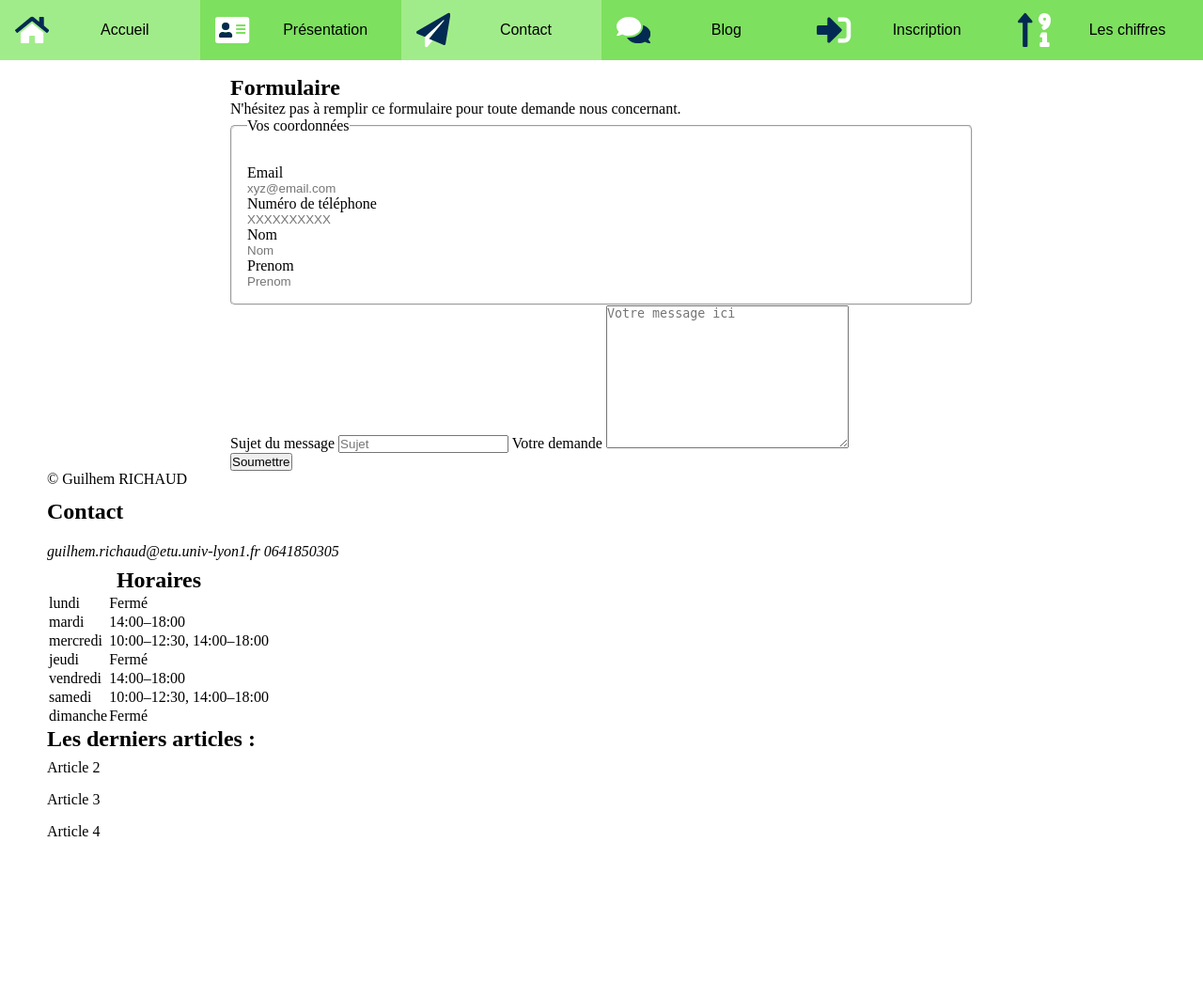
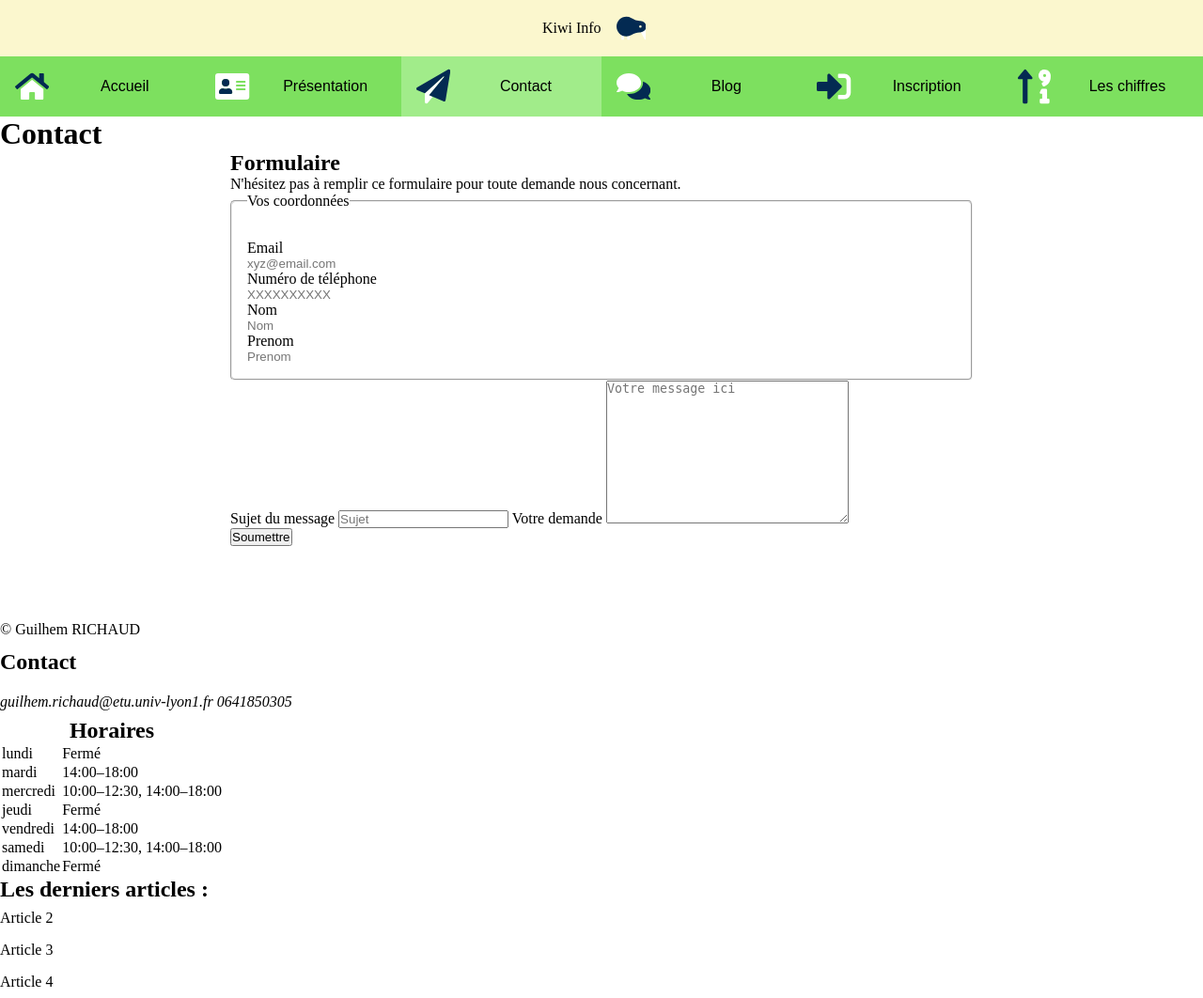
Before and after one commit to guiphaniel/kiwi-info, a PHP site: page /contact.html in a window 1280 px wide. Shown: the whole page at 94% size. Before the commit the page ends 890 px from the top, so only its background shows below. Run offline with PHP 8.4, Linux system fonts and the light colour scheme.

Commit message:
add logo

```diff
--- a/articles/article1.html
+++ b/articles/article1.html
@@ -9,6 +9,10 @@
 </head>
 <body>
     <header>
+        <div id="logo-group">
+            <p>Kiwi Info</p>
+            <svg aria-hidden="true" focusable="false" data-prefix="fad" data-icon="kiwi-bird" role="img" xmlns="http://www.w3.org/2000/svg" viewBox="0 0 576 512" id="logo"><g class="fa-group"><path fill="currentColor" d="M144 410v54a16 16 0 0 1-16 16h-16a16 16 0 0 1-16-16v-73.69A190.9 190.9 0 0 0 144 410zm432-186a112 112 0 0 1-102.62 111.61l72.54 136.05A16 16 0 0 0 560 480a16.2 16.2 0 0 0 3.95-.5A16 16 0 0 0 576 464V224zM208 415.32V464a16 16 0 0 0 16 16h16a16 16 0 0 0 16-16v-58.95a191 191 0 0 1-48 10.27z" class="fa-secondary"></path><path fill="currentColor" d="M464 112h-15.74a260.23 260.23 0 0 1-147.74-46.24q-6.09-4.22-12.52-7.94v-.13A191.08 191.08 0 0 0 192 32C86 32 0 118 0 224s86 192 192 192a191.08 191.08 0 0 0 96-25.69v-.2c2.83-1.61 5.61-3.28 8.33-5.05C342 355.33 393.58 336.1 448 336h16a112 112 0 0 0 0-224zm0 136a24 24 0 1 1 24-24 24 24 0 0 1-24 24z" class="fa-primary"></path></g></svg>
+        </div>
         <nav id="navbar">
             <input type="checkbox" name="checkNav" id="checkNav">
             <span id="checkNavSpan"></span>
--- a/articles/article2.html
+++ b/articles/article2.html
@@ -10,6 +10,10 @@
 </head>
 <body>
     <header>
+        <div id="logo-group">
+            <p>Kiwi Info</p>
+            <svg aria-hidden="true" focusable="false" data-prefix="fad" data-icon="kiwi-bird" role="img" xmlns="http://www.w3.org/2000/svg" viewBox="0 0 576 512" id="logo"><g class="fa-group"><path fill="currentColor" d="M144 410v54a16 16 0 0 1-16 16h-16a16 16 0 0 1-16-16v-73.69A190.9 190.9 0 0 0 144 410zm432-186a112 112 0 0 1-102.62 111.61l72.54 136.05A16 16 0 0 0 560 480a16.2 16.2 0 0 0 3.95-.5A16 16 0 0 0 576 464V224zM208 415.32V464a16 16 0 0 0 16 16h16a16 16 0 0 0 16-16v-58.95a191 191 0 0 1-48 10.27z" class="fa-secondary"></path><path fill="currentColor" d="M464 112h-15.74a260.23 260.23 0 0 1-147.74-46.24q-6.09-4.22-12.52-7.94v-.13A191.08 191.08 0 0 0 192 32C86 32 0 118 0 224s86 192 192 192a191.08 191.08 0 0 0 96-25.69v-.2c2.83-1.61 5.61-3.28 8.33-5.05C342 355.33 393.58 336.1 448 336h16a112 112 0 0 0 0-224zm0 136a24 24 0 1 1 24-24 24 24 0 0 1-24 24z" class="fa-primary"></path></g></svg>
+        </div>
         <nav id="navbar">
             <input type="checkbox" name="checkNav" id="checkNav">
             <span id="checkNavSpan"></span>
--- a/articles/article3.html
+++ b/articles/article3.html
@@ -10,6 +10,10 @@
 </head>
 <body>
     <header id="content-header">
+        <div id="logo-group">
+            <p>Kiwi Info</p>
+            <svg aria-hidden="true" focusable="false" data-prefix="fad" data-icon="kiwi-bird" role="img" xmlns="http://www.w3.org/2000/svg" viewBox="0 0 576 512" id="logo"><g class="fa-group"><path fill="currentColor" d="M144 410v54a16 16 0 0 1-16 16h-16a16 16 0 0 1-16-16v-73.69A190.9 190.9 0 0 0 144 410zm432-186a112 112 0 0 1-102.62 111.61l72.54 136.05A16 16 0 0 0 560 480a16.2 16.2 0 0 0 3.95-.5A16 16 0 0 0 576 464V224zM208 415.32V464a16 16 0 0 0 16 16h16a16 16 0 0 0 16-16v-58.95a191 191 0 0 1-48 10.27z" class="fa-secondary"></path><path fill="currentColor" d="M464 112h-15.74a260.23 260.23 0 0 1-147.74-46.24q-6.09-4.22-12.52-7.94v-.13A191.08 191.08 0 0 0 192 32C86 32 0 118 0 224s86 192 192 192a191.08 191.08 0 0 0 96-25.69v-.2c2.83-1.61 5.61-3.28 8.33-5.05C342 355.33 393.58 336.1 448 336h16a112 112 0 0 0 0-224zm0 136a24 24 0 1 1 24-24 24 24 0 0 1-24 24z" class="fa-primary"></path></g></svg>
+        </div>
         <nav id="navbar">
             <input type="checkbox" name="checkNav" id="checkNav">
             <span id="checkNavSpan"></span>
--- a/articles/article4.html
+++ b/articles/article4.html
@@ -10,6 +10,10 @@
     </head>
 <body>
     <header>
+        <div id="logo-group">
+            <p>Kiwi Info</p>
+            <svg aria-hidden="true" focusable="false" data-prefix="fad" data-icon="kiwi-bird" role="img" xmlns="http://www.w3.org/2000/svg" viewBox="0 0 576 512" id="logo"><g class="fa-group"><path fill="currentColor" d="M144 410v54a16 16 0 0 1-16 16h-16a16 16 0 0 1-16-16v-73.69A190.9 190.9 0 0 0 144 410zm432-186a112 112 0 0 1-102.62 111.61l72.54 136.05A16 16 0 0 0 560 480a16.2 16.2 0 0 0 3.95-.5A16 16 0 0 0 576 464V224zM208 415.32V464a16 16 0 0 0 16 16h16a16 16 0 0 0 16-16v-58.95a191 191 0 0 1-48 10.27z" class="fa-secondary"></path><path fill="currentColor" d="M464 112h-15.74a260.23 260.23 0 0 1-147.74-46.24q-6.09-4.22-12.52-7.94v-.13A191.08 191.08 0 0 0 192 32C86 32 0 118 0 224s86 192 192 192a191.08 191.08 0 0 0 96-25.69v-.2c2.83-1.61 5.61-3.28 8.33-5.05C342 355.33 393.58 336.1 448 336h16a112 112 0 0 0 0-224zm0 136a24 24 0 1 1 24-24 24 24 0 0 1-24 24z" class="fa-primary"></path></g></svg>
+        </div>
         <nav id="navbar">
             <input type="checkbox" name="checkNav" id="checkNav">
             <span id="checkNavSpan"></span>
--- a/blog.html
+++ b/blog.html
@@ -10,6 +10,10 @@
 </head>
 <body>
     <header>
+        <div id="logo-group">
+            <p>Kiwi Info</p>
+            <svg aria-hidden="true" focusable="false" data-prefix="fad" data-icon="kiwi-bird" role="img" xmlns="http://www.w3.org/2000/svg" viewBox="0 0 576 512" id="logo"><g class="fa-group"><path fill="currentColor" d="M144 410v54a16 16 0 0 1-16 16h-16a16 16 0 0 1-16-16v-73.69A190.9 190.9 0 0 0 144 410zm432-186a112 112 0 0 1-102.62 111.61l72.54 136.05A16 16 0 0 0 560 480a16.2 16.2 0 0 0 3.95-.5A16 16 0 0 0 576 464V224zM208 415.32V464a16 16 0 0 0 16 16h16a16 16 0 0 0 16-16v-58.95a191 191 0 0 1-48 10.27z" class="fa-secondary"></path><path fill="currentColor" d="M464 112h-15.74a260.23 260.23 0 0 1-147.74-46.24q-6.09-4.22-12.52-7.94v-.13A191.08 191.08 0 0 0 192 32C86 32 0 118 0 224s86 192 192 192a191.08 191.08 0 0 0 96-25.69v-.2c2.83-1.61 5.61-3.28 8.33-5.05C342 355.33 393.58 336.1 448 336h16a112 112 0 0 0 0-224zm0 136a24 24 0 1 1 24-24 24 24 0 0 1-24 24z" class="fa-primary"></path></g></svg>
+        </div>
         <nav id="navbar">
             <input type="checkbox" name="checkNav" id="checkNav">
             <span id="checkNavSpan"></span>
--- a/contact.html
+++ b/contact.html
@@ -10,6 +10,10 @@
 </head>
 <body>
     <header>
+        <div id="logo-group">
+            <p>Kiwi Info</p>
+            <svg aria-hidden="true" focusable="false" data-prefix="fad" data-icon="kiwi-bird" role="img" xmlns="http://www.w3.org/2000/svg" viewBox="0 0 576 512" id="logo"><g class="fa-group"><path fill="currentColor" d="M144 410v54a16 16 0 0 1-16 16h-16a16 16 0 0 1-16-16v-73.69A190.9 190.9 0 0 0 144 410zm432-186a112 112 0 0 1-102.62 111.61l72.54 136.05A16 16 0 0 0 560 480a16.2 16.2 0 0 0 3.95-.5A16 16 0 0 0 576 464V224zM208 415.32V464a16 16 0 0 0 16 16h16a16 16 0 0 0 16-16v-58.95a191 191 0 0 1-48 10.27z" class="fa-secondary"></path><path fill="currentColor" d="M464 112h-15.74a260.23 260.23 0 0 1-147.74-46.24q-6.09-4.22-12.52-7.94v-.13A191.08 191.08 0 0 0 192 32C86 32 0 118 0 224s86 192 192 192a191.08 191.08 0 0 0 96-25.69v-.2c2.83-1.61 5.61-3.28 8.33-5.05C342 355.33 393.58 336.1 448 336h16a112 112 0 0 0 0-224zm0 136a24 24 0 1 1 24-24 24 24 0 0 1-24 24z" class="fa-primary"></path></g></svg>
+        </div>
         <nav id="navbar">
             <input type="checkbox" name="checkNav" id="checkNav">
             <span id="checkNavSpan"></span>
--- a/css/style.css
+++ b/css/style.css
@@ -25,8 +25,33 @@ a {
     --color-nav-hover: #a1ec8a;
 }
 
+.fa-primary {
+    color: var(--color-primary);
+}
+
+.fa-secondary {
+    color: var(--color-secondary);
+}
+
 header {
-    height: 80px;
+    height: 124px;
+    position: fixed;
+    width: 100%;
+}
+
+#logo-group {
+    width: 100%;
+    height: 60px;
+    display: flex;
+    justify-content: center;
+    align-items: center;
+    padding: 1em;
+    background-color: #fbf7ce;
+}
+
+#logo {
+    height: 100%;
+    margin: 0 1em;
 }
 
 #navbar span {
@@ -35,7 +60,6 @@ header {
 
 #navbar {
     z-index: 1;
-    position: fixed;
     display: flex;
     flex-direction: column-reverse;
     width: 100%;
@@ -117,10 +141,6 @@ header #checkNav:checked ~#checkNavSpan {
     transition: all ease-in-out 0.5s;
 }
 
-#logo {
-    height: 50px;
-}
-
 #navbar ul ul {
     display: none;
 }
@@ -135,6 +155,9 @@ header section {
 }
 
 main {
+    padding: 0 50px;
+    padding-top: 15em;
+    padding-bottom: 5em;
     max-width: 890px;
     margin: 0 auto;
 }
@@ -143,10 +166,6 @@ aside {
     display: flex;
     flex-direction: column;
     width: 60%;
-}
-
-main, footer {
-    padding: 0 50px;
 }
 
 main picture {
@@ -353,14 +372,6 @@ header #checkNav:checked ~ul .icon {
     }
 }
 
-.fa-primary {
-    color: var(--color-primary);
-}
-
-.fa-secondary {
-    color: var(--color-secondary);
-}
-
 /*RESPONSIVE*/
 
 @media screen and (min-width: 920px) {
@@ -410,6 +421,7 @@ header #checkNav:checked ~ul .icon {
 
     main {
         margin: 0 auto;
+        padding-top: 10em;
     }
 
     #aside-group {
--- a/index.html
+++ b/index.html
@@ -10,6 +10,10 @@
 </head>
 <body>
     <header>
+        <div id="logo-group">
+            <p>Kiwi Info</p>
+            <svg aria-hidden="true" focusable="false" data-prefix="fad" data-icon="kiwi-bird" role="img" xmlns="http://www.w3.org/2000/svg" viewBox="0 0 576 512" id="logo"><g class="fa-group"><path fill="currentColor" d="M144 410v54a16 16 0 0 1-16 16h-16a16 16 0 0 1-16-16v-73.69A190.9 190.9 0 0 0 144 410zm432-186a112 112 0 0 1-102.62 111.61l72.54 136.05A16 16 0 0 0 560 480a16.2 16.2 0 0 0 3.95-.5A16 16 0 0 0 576 464V224zM208 415.32V464a16 16 0 0 0 16 16h16a16 16 0 0 0 16-16v-58.95a191 191 0 0 1-48 10.27z" class="fa-secondary"></path><path fill="currentColor" d="M464 112h-15.74a260.23 260.23 0 0 1-147.74-46.24q-6.09-4.22-12.52-7.94v-.13A191.08 191.08 0 0 0 192 32C86 32 0 118 0 224s86 192 192 192a191.08 191.08 0 0 0 96-25.69v-.2c2.83-1.61 5.61-3.28 8.33-5.05C342 355.33 393.58 336.1 448 336h16a112 112 0 0 0 0-224zm0 136a24 24 0 1 1 24-24 24 24 0 0 1-24 24z" class="fa-primary"></path></g></svg>
+        </div>
         <nav id="navbar">
             <input type="checkbox" name="checkNav" id="checkNav">
             <span id="checkNavSpan"></span>
@@ -82,9 +86,9 @@
                 </li>
             </ul>
         </nav>
-        <h1>Accueil</h1>
     </header>
     <main>
+        <h1>Accueil</h1>
         <section>
             <h2>Section 1</h2>
             <img src="https://picsum.photos/201/300" alt="Image aléatoire">
--- a/inscription.html
+++ b/inscription.html
@@ -10,6 +10,10 @@
 </head>
 <body>
     <header>
+        <div id="logo-group">
+            <p>Kiwi Info</p>
+            <svg aria-hidden="true" focusable="false" data-prefix="fad" data-icon="kiwi-bird" role="img" xmlns="http://www.w3.org/2000/svg" viewBox="0 0 576 512" id="logo"><g class="fa-group"><path fill="currentColor" d="M144 410v54a16 16 0 0 1-16 16h-16a16 16 0 0 1-16-16v-73.69A190.9 190.9 0 0 0 144 410zm432-186a112 112 0 0 1-102.62 111.61l72.54 136.05A16 16 0 0 0 560 480a16.2 16.2 0 0 0 3.95-.5A16 16 0 0 0 576 464V224zM208 415.32V464a16 16 0 0 0 16 16h16a16 16 0 0 0 16-16v-58.95a191 191 0 0 1-48 10.27z" class="fa-secondary"></path><path fill="currentColor" d="M464 112h-15.74a260.23 260.23 0 0 1-147.74-46.24q-6.09-4.22-12.52-7.94v-.13A191.08 191.08 0 0 0 192 32C86 32 0 118 0 224s86 192 192 192a191.08 191.08 0 0 0 96-25.69v-.2c2.83-1.61 5.61-3.28 8.33-5.05C342 355.33 393.58 336.1 448 336h16a112 112 0 0 0 0-224zm0 136a24 24 0 1 1 24-24 24 24 0 0 1-24 24z" class="fa-primary"></path></g></svg>
+        </div>
         <nav id="navbar">
             <input type="checkbox" name="checkNav" id="checkNav">
             <span id="checkNavSpan"></span>
--- a/les_chiffres.html
+++ b/les_chiffres.html
@@ -10,6 +10,10 @@
 </head>
 <body>
     <header>
+        <div id="logo-group">
+            <p>Kiwi Info</p>
+            <svg aria-hidden="true" focusable="false" data-prefix="fad" data-icon="kiwi-bird" role="img" xmlns="http://www.w3.org/2000/svg" viewBox="0 0 576 512" id="logo"><g class="fa-group"><path fill="currentColor" d="M144 410v54a16 16 0 0 1-16 16h-16a16 16 0 0 1-16-16v-73.69A190.9 190.9 0 0 0 144 410zm432-186a112 112 0 0 1-102.62 111.61l72.54 136.05A16 16 0 0 0 560 480a16.2 16.2 0 0 0 3.95-.5A16 16 0 0 0 576 464V224zM208 415.32V464a16 16 0 0 0 16 16h16a16 16 0 0 0 16-16v-58.95a191 191 0 0 1-48 10.27z" class="fa-secondary"></path><path fill="currentColor" d="M464 112h-15.74a260.23 260.23 0 0 1-147.74-46.24q-6.09-4.22-12.52-7.94v-.13A191.08 191.08 0 0 0 192 32C86 32 0 118 0 224s86 192 192 192a191.08 191.08 0 0 0 96-25.69v-.2c2.83-1.61 5.61-3.28 8.33-5.05C342 355.33 393.58 336.1 448 336h16a112 112 0 0 0 0-224zm0 136a24 24 0 1 1 24-24 24 24 0 0 1-24 24z" class="fa-primary"></path></g></svg>
+        </div>
         <nav id="navbar">
             <input type="checkbox" name="checkNav" id="checkNav">
             <span id="checkNavSpan"></span>
--- a/presentation.html
+++ b/presentation.html
@@ -10,6 +10,10 @@
 </head>
 <body>
     <header>
+        <div id="logo-group">
+            <p>Kiwi Info</p>
+            <svg aria-hidden="true" focusable="false" data-prefix="fad" data-icon="kiwi-bird" role="img" xmlns="http://www.w3.org/2000/svg" viewBox="0 0 576 512" id="logo"><g class="fa-group"><path fill="currentColor" d="M144 410v54a16 16 0 0 1-16 16h-16a16 16 0 0 1-16-16v-73.69A190.9 190.9 0 0 0 144 410zm432-186a112 112 0 0 1-102.62 111.61l72.54 136.05A16 16 0 0 0 560 480a16.2 16.2 0 0 0 3.95-.5A16 16 0 0 0 576 464V224zM208 415.32V464a16 16 0 0 0 16 16h16a16 16 0 0 0 16-16v-58.95a191 191 0 0 1-48 10.27z" class="fa-secondary"></path><path fill="currentColor" d="M464 112h-15.74a260.23 260.23 0 0 1-147.74-46.24q-6.09-4.22-12.52-7.94v-.13A191.08 191.08 0 0 0 192 32C86 32 0 118 0 224s86 192 192 192a191.08 191.08 0 0 0 96-25.69v-.2c2.83-1.61 5.61-3.28 8.33-5.05C342 355.33 393.58 336.1 448 336h16a112 112 0 0 0 0-224zm0 136a24 24 0 1 1 24-24 24 24 0 0 1-24 24z" class="fa-primary"></path></g></svg>
+        </div>
         <nav id="navbar">
             <input type="checkbox" name="checkNav" id="checkNav">
             <span id="checkNavSpan"></span>
```
